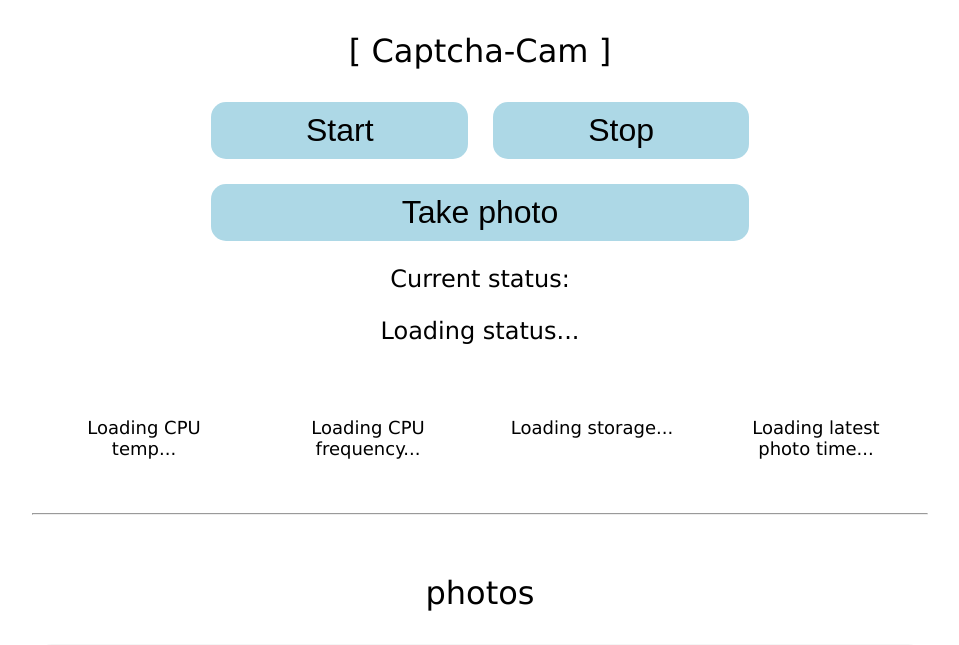
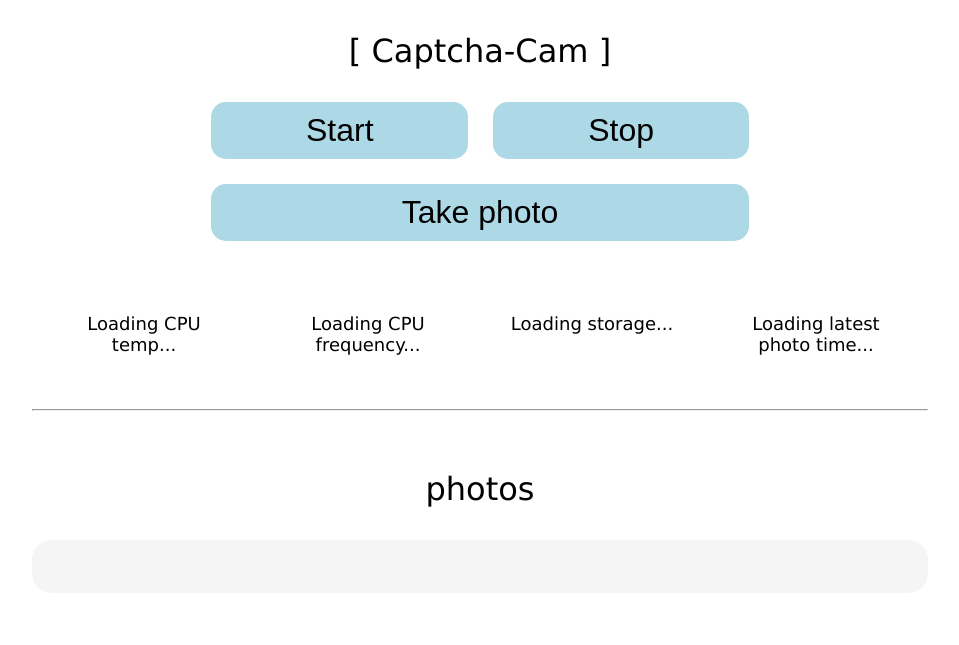
Before and after one commit to J-shw/birdcam, a Flask app: page / in a window 1280 px wide. Shown: the top 645 px of the page, without its empty margins (160-1119 px from the left). Run offline with Flask 3, Linux system fonts and the light colour scheme; data that the repository does not hold is empty.

Commit message:
Removed old status system

```diff
--- a/static/script/script.js
+++ b/static/script/script.js
@@ -34,35 +34,6 @@ function takePhoto(){
     });
 }
 
-function getStatus(){
-    let statusText = document.getElementById("currentStatus");
-    fetch('/status')
-
-    .then(response => response.json())
-    .then(data=>{
-
-        if(data.status != 200){
-            statusText.style.color = "#FF0044";
-            statusText.innerHTML = "Crashed";
-            console.log("Get status error - " + data.error + " | " + data.status);
-        }else{
-            if (data.error == false){
-                if (data.data == true) {
-                    statusText.innerHTML = "Running";
-                    statusText.style.color = "#06a85c";
-                } else {
-                    statusText.innerHTML = "Stopped";
-                    statusText.style.color = "black";
-                }
-            }else{
-                statusText.innerHTML = "Crashed";
-                statusText.style.color = "#FF0044";
-                console.log("Camera error - " + data.error + " | " + data.status)
-            }
-        }
-    })
-}
-
 function start(){
     let startBtn = document.getElementById("startBtn");
     startBtn.classList.remove("buttonComplete");
@@ -97,7 +68,6 @@ function start(){
               }, 1000);
         }
     })
-    // getStatus()
 }
 
 function end(){
@@ -133,7 +103,6 @@ function end(){
               }, 1000);
         }
     })
-    // getStatus()
 }
 
 function resetBtn(btn, text){
--- a/templates/index.html
+++ b/templates/index.html
@@ -17,8 +17,6 @@
     <div class="buttons" style="margin-top: 25px;">
         <button class="buttonOff" onclick="takePhoto()" id="takePhotoBtn">Take photo</button>
     </div>
-    <p class="status">Current status:</p>
-    <p class="status" id="currentStatus">Loading status...</p>
     <div class="data">
         <p id="cpuTemp">Loading CPU temp...</p>
         <p id="cpuFreq">Loading CPU frequency...</p>
```
